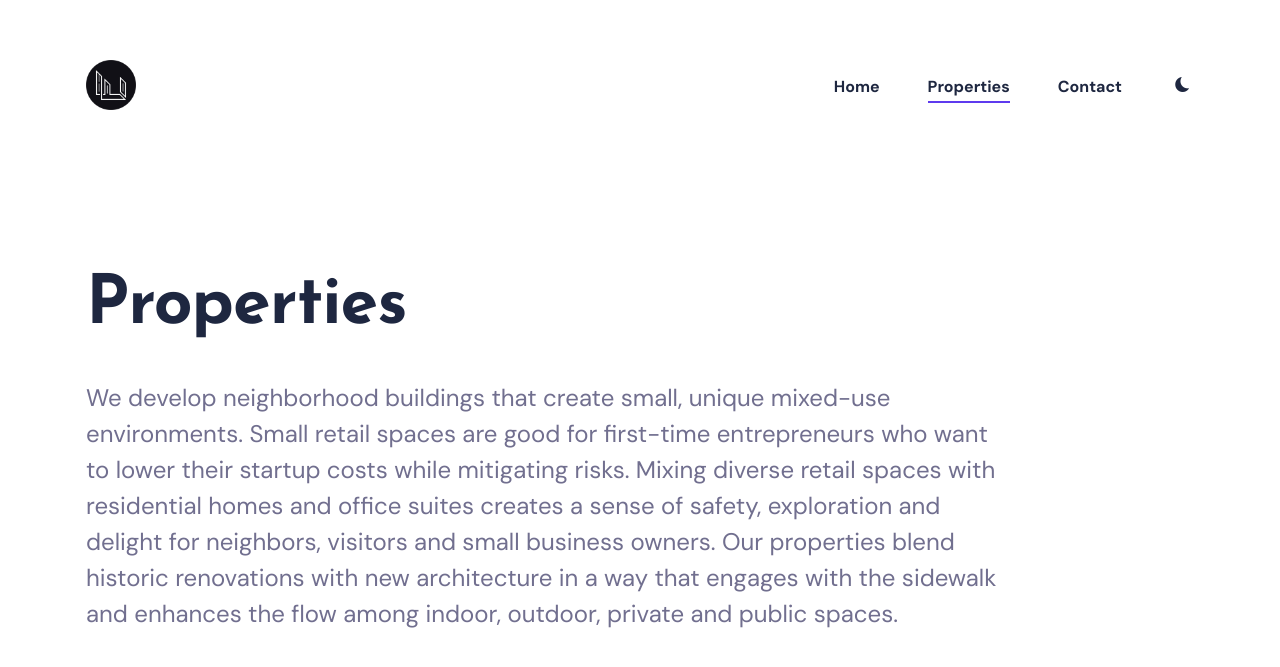
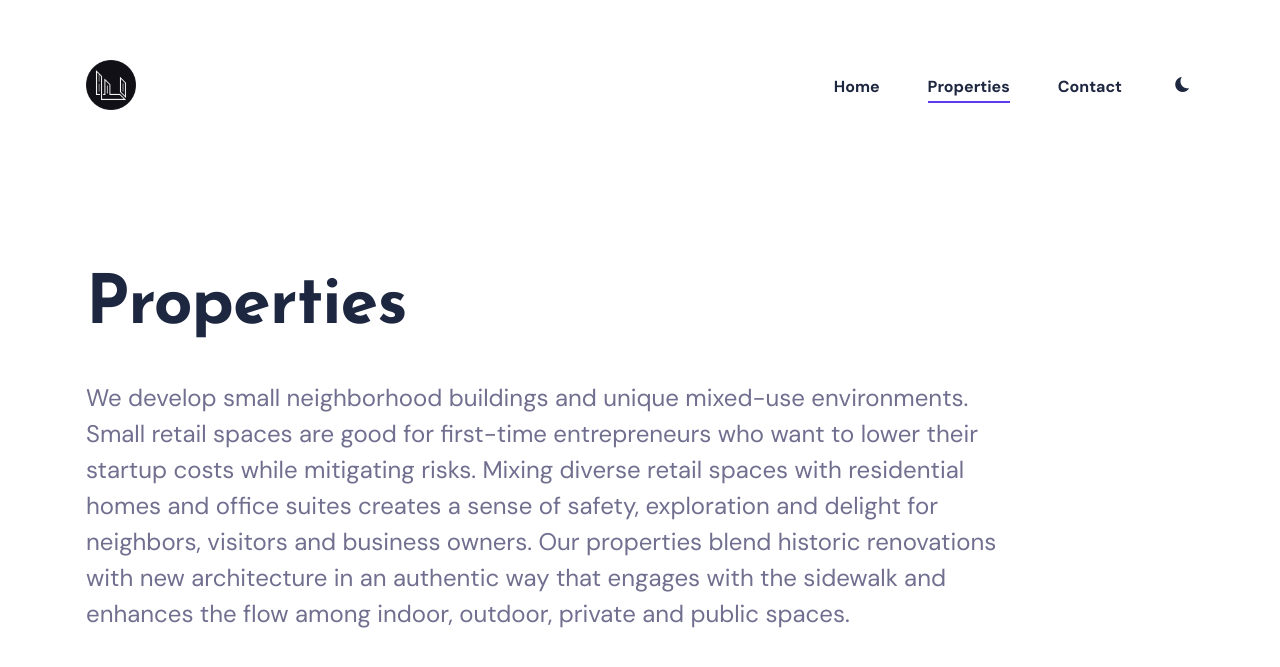
Before and after one commit to balletrealestate/balletrealestate.github.io, a Jekyll site: the page built from properties/index.html, in a window 1280 px wide and 900 px high, cut to the strip 0-724 px from the top of the window. Shown: the top 667 px of the strip. Built offline with Jekyll 4.4.1, drawn with Linux system fonts in a browser that asks for light colours; nearby versions of some CDN libraries; the list of posts is cut into pages by our own code.

Commit message:
changed properties language

```diff
--- a/properties/index.html
+++ b/properties/index.html
@@ -2,7 +2,7 @@
 layout: default
 title: Properties
 menu: Properties
-description: 'We develop neighborhood buildings that create small, unique mixed-use environments. Small retail spaces are good for first-time entrepreneurs who want to lower their startup costs while mitigating risks. Mixing diverse retail spaces with residential homes and office suites creates a sense of safety, exploration and delight for neighbors, visitors and small business owners. Our properties blend historic renovations with new architecture in a way that engages with the sidewalk and enhances the flow among indoor, outdoor, private and public spaces.'
+description: 'We develop small neighborhood buildings and unique mixed-use environments. Small retail spaces are good for first-time entrepreneurs who want to lower their startup costs while mitigating risks. Mixing diverse retail spaces with residential homes and office suites creates a sense of safety, exploration and delight for neighbors, visitors and business owners. Our properties blend historic renovations with new architecture in an authentic way that engages with the sidewalk and enhances the flow among indoor, outdoor, private and public spaces.'
 ---
 
 <!-- begin hero -->
```
